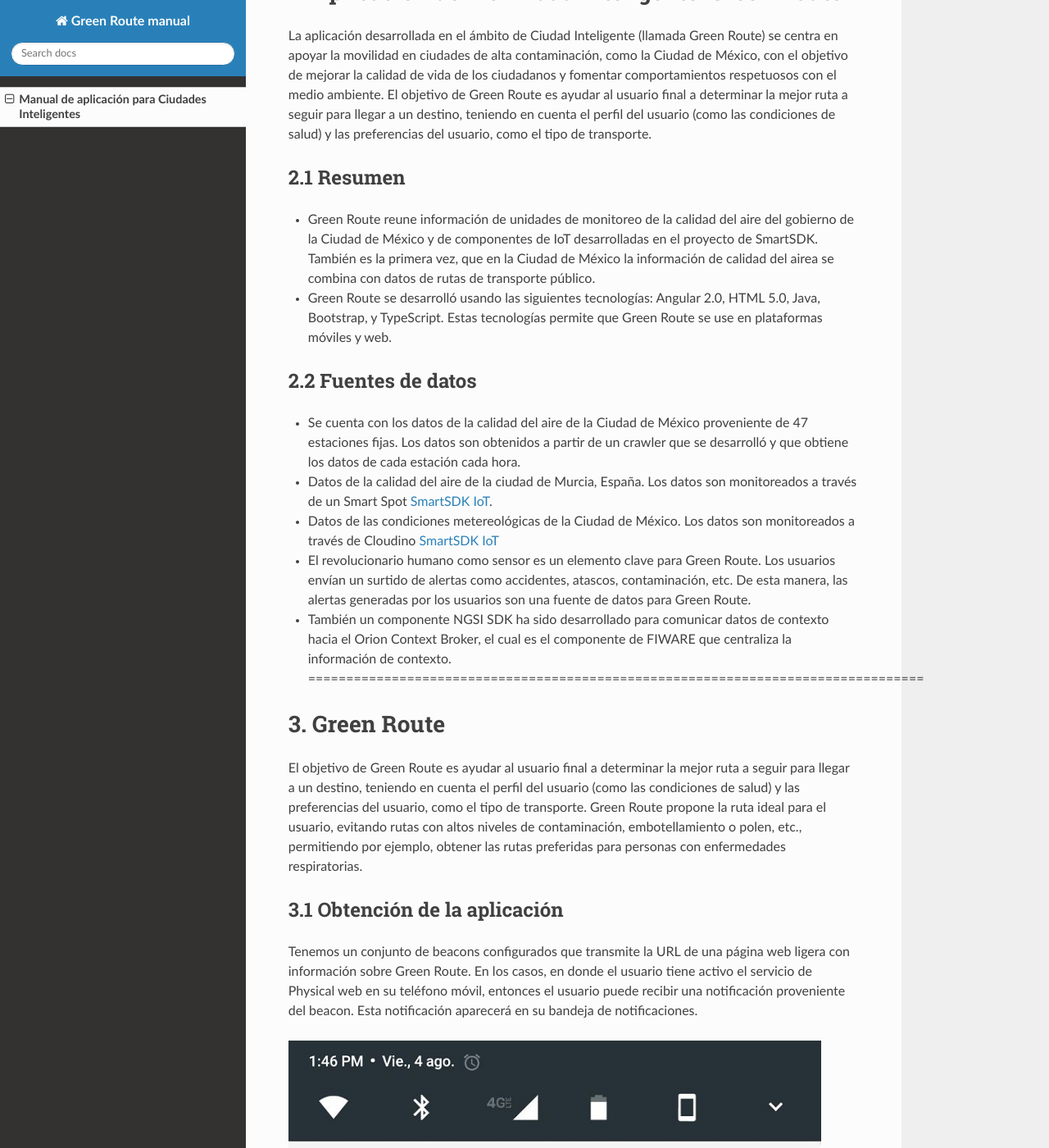
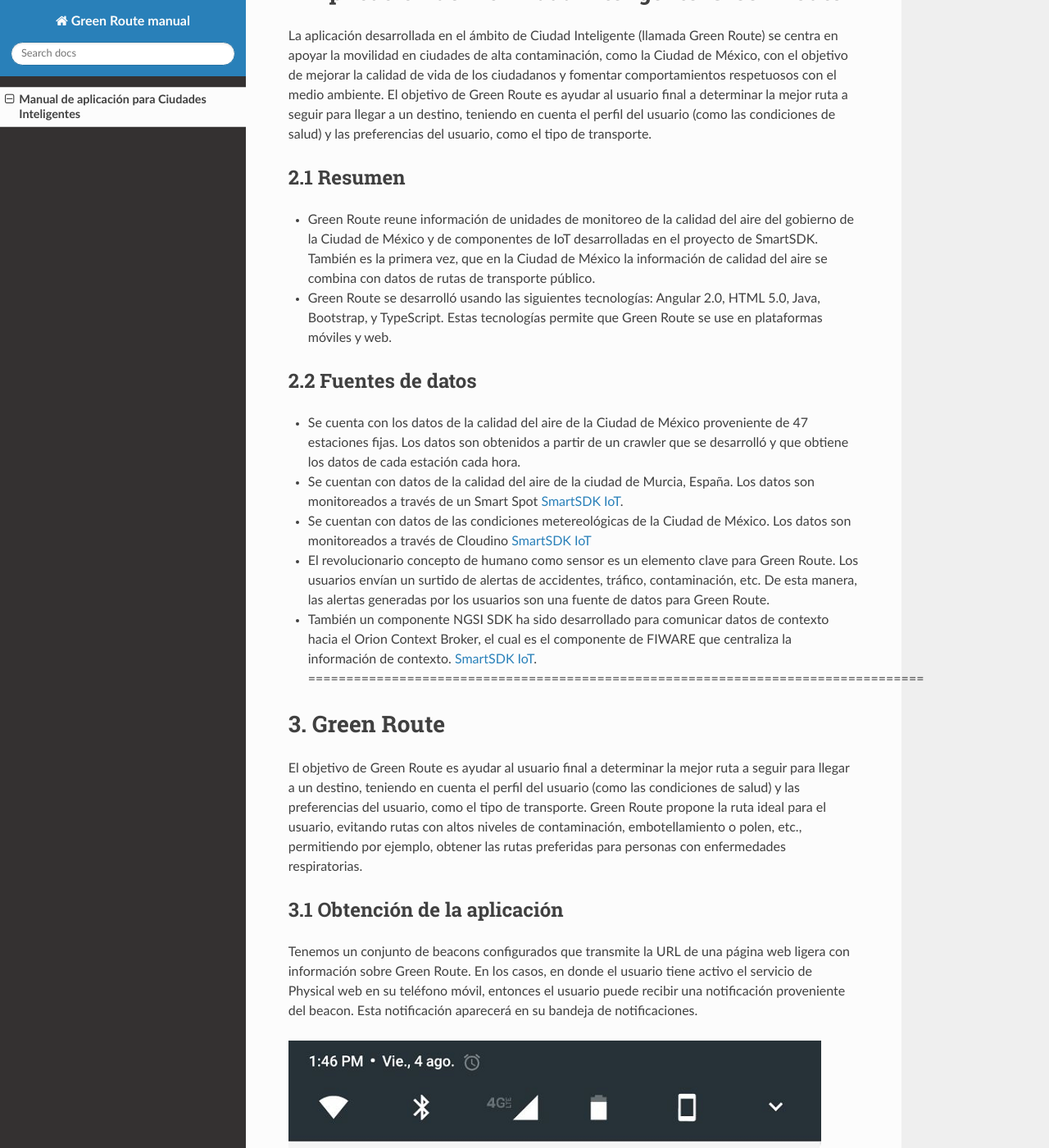
Before and after one commit to smartsdkInfotec/Green-Route-manual-Spanish, an MkDocs documentation site: the page built from docs/index.md, in a window 1280 px wide and 1400 px high, scrolled down 1252 px. Shown: the whole window at 82% size. Built offline with MkDocs 1.6.1, drawn with Linux system fonts in a browser that asks for light colours; nearby versions of some CDN libraries; some of the changed text lies outside the part shown.

Commit message:
Update index.md

```diff
--- a/docs/index.md
+++ b/docs/index.md
@@ -39,7 +39,7 @@
 
 * Green Route reune información de unidades de monitoreo de la calidad del aire del gobierno de la Ciudad de México
 y de componentes de IoT desarrolladas en el proyecto de SmartSDK. También es la primera vez, que en la Ciudad de México
- la información de calidad del airea se combina con datos de rutas de transporte público.
+ la información de calidad del aire se combina con datos de rutas de transporte público.
 
 * Green Route se desarrolló usando las siguientes tecnologías: Angular 2.0, HTML 5.0, Java, Bootstrap, y TypeScript.
 Estas tecnologías permite que Green Route se use en plataformas móviles y web.
@@ -50,18 +50,19 @@
 Los datos son obtenidos a partir de un crawler que se desarrolló y que obtiene los datos de cada estación
 cada hora.
 
-* Datos de la calidad del aire de la ciudad de Murcia, España. Los datos son monitoreados a través de un
- Smart Spot [SmartSDK IoT](https://smartsdk.eu/wp-content/uploads/sites/8/2017/06/SmartSDK_D3.2v1.2_FINAL.pdf).
+* Se cuentan con datos de la calidad del aire de la ciudad de Murcia, España. Los datos son monitoreados a
+través de un Smart Spot [SmartSDK IoT](https://smartsdk.eu/wp-content/uploads/sites/8/2017/06/SmartSDK_D3.2v1.2_FINAL.pdf).
 
-* Datos de las condiciones metereológicas de la Ciudad de México. Los datos son monitoreados a través de
-Cloudino [SmartSDK IoT](https://smartsdk.eu/wp-content/uploads/sites/8/2017/06/SmartSDK_D3.2v1.2_FINAL.pdf)
+* Se cuentan con datos de las condiciones metereológicas de la Ciudad de México. Los datos son monitoreados
+a través de Cloudino [SmartSDK IoT](https://smartsdk.eu/wp-content/uploads/sites/8/2017/06/SmartSDK_D3.2v1.2_FINAL.pdf)
 
-* El revolucionario humano como sensor es un elemento clave para Green Route. Los usuarios envían
-un surtido de alertas como accidentes, atascos, contaminación, etc. De esta manera, las alertas generadas por
+* El revolucionario concepto de humano como sensor es un elemento clave para Green Route. Los usuarios envían
+un surtido de alertas de accidentes, tráfico, contaminación, etc. De esta manera, las alertas generadas por
 los usuarios son una fuente de datos para Green Route.
 
 * También un componente NGSI SDK ha sido desarrollado para comunicar datos de contexto hacia el Orion Context
 Broker, el cual es el componente de FIWARE que centraliza la información de contexto.
+[SmartSDK IoT](https://smartsdk.eu/wp-content/uploads/sites/8/2017/06/SmartSDK_D3.2v1.2_FINAL.pdf).
 =================================================================================
 
 # 3. Green Route
@@ -248,9 +249,9 @@
 
 #### 3.7.1 Generar alertas
 Actualmente existen dos aplicaciones, una de ellas de Green Route y la segunda es una aplicación de generación
-de alertas por usuarios. Nosotros estamos trabjando para integrar ambas aplicaciones sobre una sola: Green Route.
+de alertas por usuarios. Nosotros estamos trabajando para integrar ambas aplicaciones sobre una sola: Green Route.
 La aplicación de alertas tiene como objetivo que el usuario pueda generar alertas de diferentes tipos.
-Por ejemplo, alertas de trafíco vehicular, accidentes, condiciones del clima, contaminación, polen y ataques
+Por ejemplo, alertas de tráfico vehicular, accidentes, condiciones del clima, contaminación, polen y ataques
 de asma. De lado izquierdo de Green Route, se muestra el menú de "Alerts" y al pulsar sobre este, se despliega la opción
 de "Generate alerts". La URL para ingresar a esta aplicación es
 [https://www.smartsdkitesm.com](https://www.smartsdkitesm.com).
@@ -294,8 +295,8 @@
 ## 3.8 Planificar mi viaje
 
 #### 3.8.1 Monitoreo de la calidad del aire
-Actualmente, Green Route monitorea la calidad del aire de la CDMX. Actualmente, para las alertas de condición del clima,
-y contaminación se cuenta con las siguientes fuentes de datos: 47 estaciones de calidad del aire de la CDMX,
+Actualmente, Green Route monitorea la calidad del aire de la CDMX. Actualmente, para las alertas de condición
+del clima y contaminación se cuenta con las siguientes fuentes de datos: 47 estaciones de calidad del aire de la CDMX,
 y dos componentes de IoT: Smart Spot and Cloudino [SmartSDK IoT](https://smartsdk.eu/wp-content/uploads/sites/8/2017/06/SmartSDK_D3.2v1.2_FINAL.pdf).
 Estos datos se muestran de manera gráfica sobre un mapa.
 
```
Also changed, not shown: other parts of docs/index.md (+11 -11 lines).
